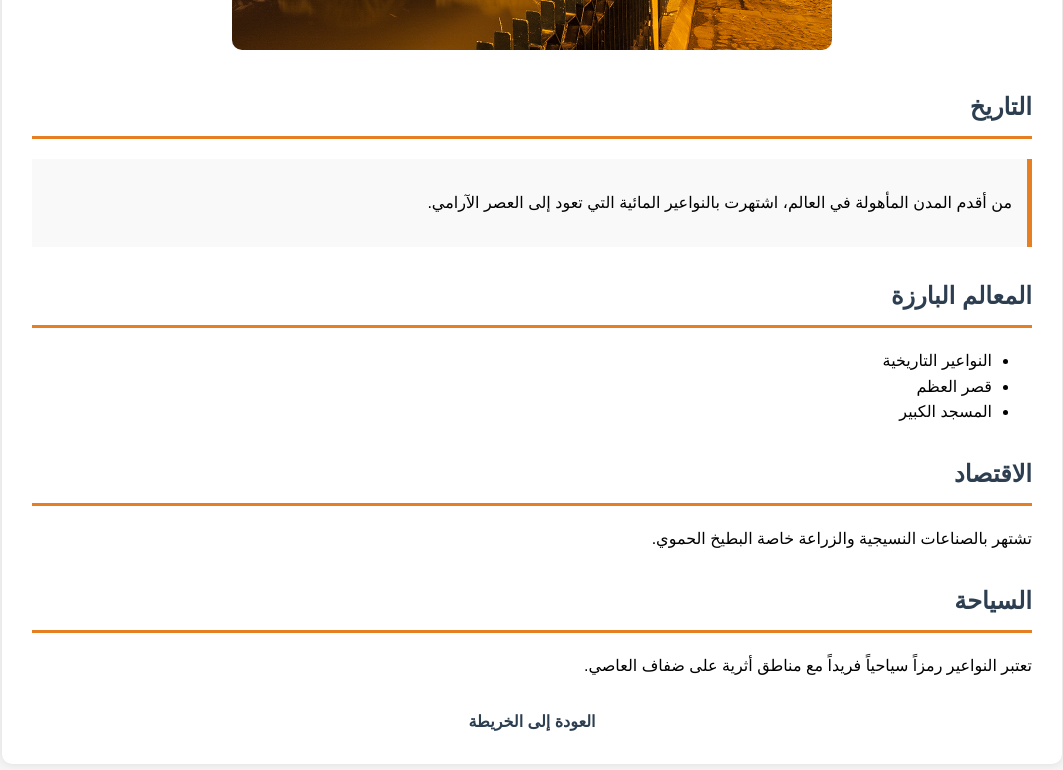
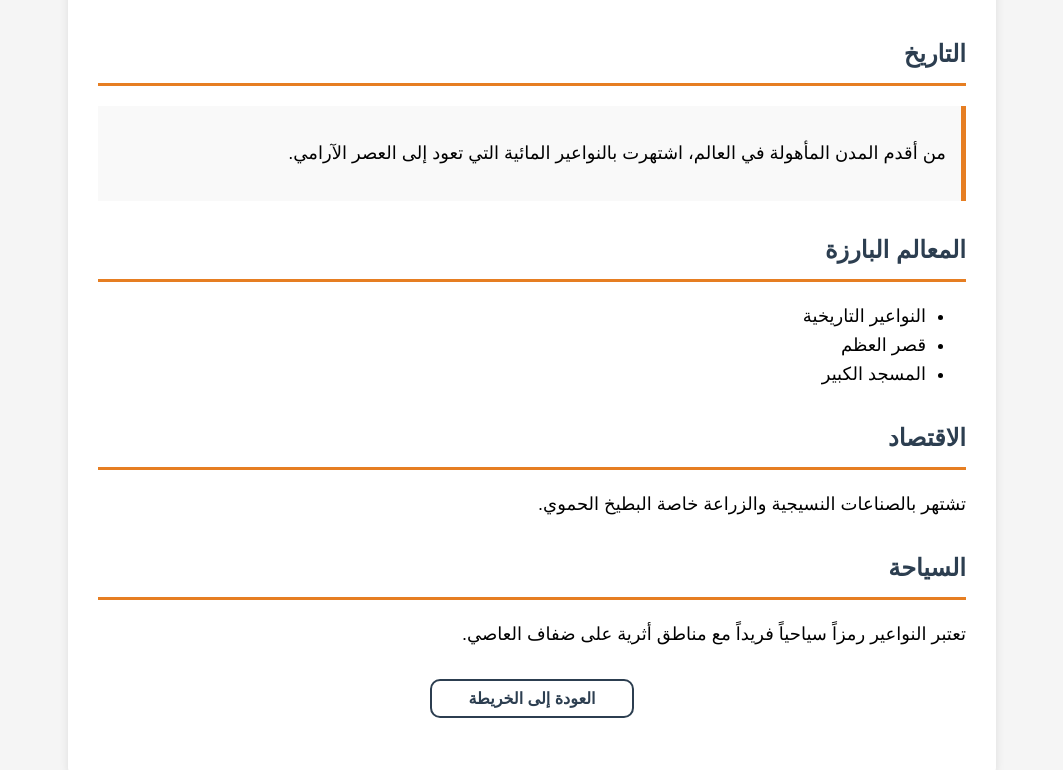
Before and after one commit to omaralloush/interactive-syria-map, a plain HTML site: page cities/hama.html in a window 1280 px wide. Shown: the part 574-1344 px from the top of the page, without its empty margins (108-1171 px from the left). Drawn offline with Linux system fonts and the light colour scheme.

Commit message:
second commit

```diff
--- a/cities/styles.css
+++ b/cities/styles.css
@@ -6,7 +6,9 @@ body {
     background-color: #f5f5f5;
     direction: rtl;
 }
-
+li,p {
+    font-size: large;
+}
 .header {
     background-color: #2c3e50;
     color: white;
@@ -22,7 +24,7 @@ body {
     padding: 30px;
     border-radius: 10px;
     box-shadow: 0 0 10px rgba(0,0,0,0.1);
-    max-width: 1000px;
+    max-width: 70%;
     margin: auto;
 }
 
@@ -34,6 +36,7 @@ body {
     /* margin: 20px auto; */
     /* float: left; */
     margin-right: 20%;
+
 }
 
 .section-title {
@@ -53,12 +56,20 @@ body {
 .back-link {
     display: block;
     text-align: center;
-    margin-top: 30px;
+    margin: 30px auto;
     color: #2c3e50;
     text-decoration: none;
     font-weight: bold;
+    border: 2px solid  #2c3e50;
+    border-radius: 10px;
+    width: 200px;
+    height: 30px;
+    padding-top: 5px;
+
 }
 
 .back-link:hover {
     color: #e67e22;
+    border: 3px solid  #e67e22;
+    background-color: #e8f3f5;
 }
```
Also changed, not shown: index.html (+12 -5 lines).
